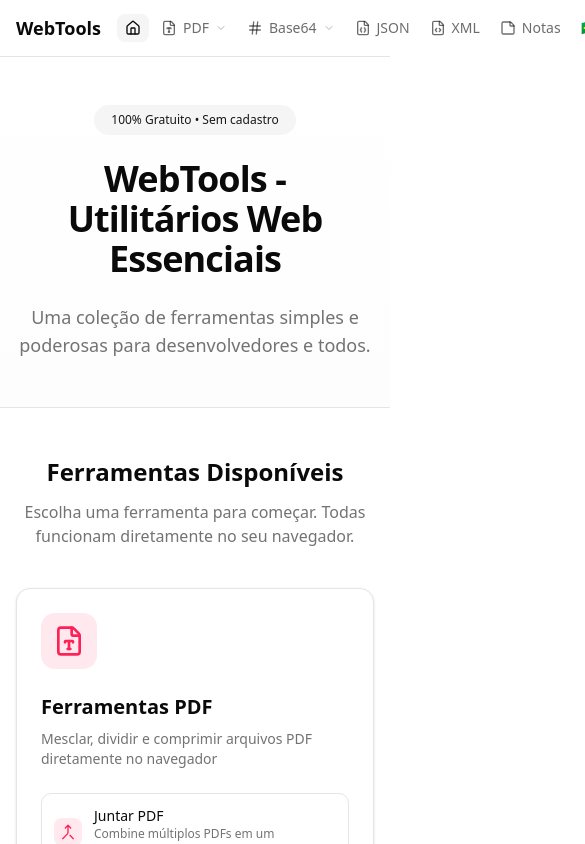
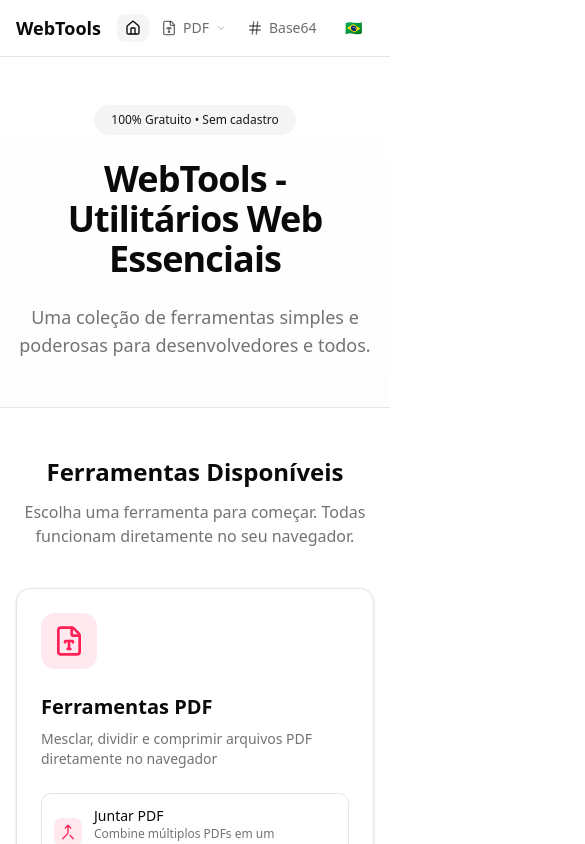
Before and after one commit to medeiroshudson/webtools, a Next.js app: page / in a window 390 px wide. Shown: the top 844 px of the page, 585 px wide, since content can reach past the window. Built offline with nearby package versions, Linux system fonts and the light colour scheme.

Commit message:
feat: refactor Navbar component for improved layout and language selection

```diff
--- a/components/dashboard/navbar.tsx
+++ b/components/dashboard/navbar.tsx
@@ -24,38 +24,41 @@ export function Navbar() {
 
     return (
         <nav className="sticky top-0 z-50 border-b bg-background/95 backdrop-blur supports-[backdrop-filter]:bg-background/60">
-            <div className="container flex h-14 items-center justify-between px-4">
-                <div className="flex items-center">
-                    <Link href="/" className="mr-4 md:mr-8 flex items-center space-x-2">
+            <div className="container mx-auto px-4">
+                <div className="flex h-14 items-center gap-4">
+                    {/* Logo */}
+                    <Link href="/" className="flex items-center space-x-2 shrink-0">
                         <span className="font-bold text-lg md:text-xl">WebTools</span>
                     </Link>
-                    <nav className="flex items-center space-x-1 md:space-x-2 text-sm font-medium">
+
+                    {/* Navigation */}
+                    <nav className="flex items-center gap-1 md:gap-2 text-sm font-medium flex-1 overflow-x-auto overflow-y-hidden">
                         <Link
                             href="/"
                             className={cn(
-                            "flex items-center gap-1.5 md:gap-2 px-2 md:px-3 py-1.5 md:py-2 rounded-md transition-colors",
+                                "flex items-center gap-1.5 md:gap-2 px-2 md:px-3 py-1.5 md:py-2 rounded-md transition-colors shrink-0",
                                 isActive("/") && pathname === "/"
                                     ? "bg-secondary text-foreground"
                                     : "text-foreground/60 hover:text-foreground hover:bg-secondary/50"
                             )}
                         >
-                        <Home className="h-4 w-4" />
+                            <Home className="h-4 w-4 shrink-0" />
                             <span className="hidden sm:inline">{t.common.home}</span>
                         </Link>
                         <DropdownMenu>
                             <DropdownMenuTrigger asChild>
                                 <button
                                     className={cn(
-                                    "flex items-center gap-1.5 md:gap-2 px-2 md:px-3 py-1.5 md:py-2 rounded-md transition-colors",
+                                        "flex items-center gap-1.5 md:gap-2 px-2 md:px-3 py-1.5 md:py-2 rounded-md transition-colors shrink-0",
                                         isActive("/pdf-tools")
                                             ? "bg-secondary text-foreground"
                                             : "text-foreground/60 hover:text-foreground hover:bg-secondary/50"
                                     )}
                                 >
-                                <FileType className="h-4 w-4" />
+                                    <FileType className="h-4 w-4 shrink-0" />
                                     <span className="hidden sm:inline">{t.common.pdfTools}</span>
                                     <span className="sm:hidden">{t.common.pdfTools}</span>
-                                <ChevronDown className="h-3 w-3 opacity-50" />
+                                    <ChevronDown className="h-3 w-3 opacity-50 shrink-0" />
                                 </button>
                             </DropdownMenuTrigger>
                             <DropdownMenuContent align="start">
@@ -83,16 +86,16 @@ export function Navbar() {
                             <DropdownMenuTrigger asChild>
                                 <button
                                     className={cn(
-                                    "flex items-center gap-1.5 md:gap-2 px-2 md:px-3 py-1.5 md:py-2 rounded-md transition-colors",
+                                        "flex items-center gap-1.5 md:gap-2 px-2 md:px-3 py-1.5 md:py-2 rounded-md transition-colors shrink-0",
                                         isActive("/base64-tools")
                                             ? "bg-secondary text-foreground"
                                             : "text-foreground/60 hover:text-foreground hover:bg-secondary/50"
                                     )}
                                 >
-                                <Hash className="h-4 w-4" />
+                                    <Hash className="h-4 w-4 shrink-0" />
                                     <span className="hidden sm:inline">{t.common.base64Tools}</span>
                                     <span className="sm:hidden">{t.common.base64Tools}</span>
-                                <ChevronDown className="h-3 w-3 opacity-50" />
+                                    <ChevronDown className="h-3 w-3 opacity-50 shrink-0" />
                                 </button>
                             </DropdownMenuTrigger>
                             <DropdownMenuContent align="start">
@@ -125,48 +128,48 @@ export function Navbar() {
                         <Link
                             href="/json-formatter"
                             className={cn(
-                            "flex items-center gap-1.5 md:gap-2 px-2 md:px-3 py-1.5 md:py-2 rounded-md transition-colors",
+                                "flex items-center gap-1.5 md:gap-2 px-2 md:px-3 py-1.5 md:py-2 rounded-md transition-colors shrink-0",
                                 isActive("/json-formatter")
                                     ? "bg-secondary text-foreground"
                                     : "text-foreground/60 hover:text-foreground hover:bg-secondary/50"
                             )}
                         >
-                        <FileJson className="h-4 w-4" />
+                            <FileJson className="h-4 w-4 shrink-0" />
                             <span className="hidden sm:inline">JSON</span>
                             <span className="sm:hidden">JSON</span>
                         </Link>
                         <Link
                             href="/xml-formatter"
                             className={cn(
-                            "flex items-center gap-1.5 md:gap-2 px-2 md:px-3 py-1.5 md:py-2 rounded-md transition-colors",
+                                "flex items-center gap-1.5 md:gap-2 px-2 md:px-3 py-1.5 md:py-2 rounded-md transition-colors shrink-0",
                                 isActive("/xml-formatter")
                                     ? "bg-secondary text-foreground"
                                     : "text-foreground/60 hover:text-foreground hover:bg-secondary/50"
                             )}
                         >
-                        <FileCode className="h-4 w-4" />
+                            <FileCode className="h-4 w-4 shrink-0" />
                             <span className="hidden sm:inline">XML</span>
                             <span className="sm:hidden">XML</span>
                         </Link>
                         <Link
                             href="/notes"
                             className={cn(
-                            "flex items-center gap-1.5 md:gap-2 px-2 md:px-3 py-1.5 md:py-2 rounded-md transition-colors",
+                                "flex items-center gap-1.5 md:gap-2 px-2 md:px-3 py-1.5 md:py-2 rounded-md transition-colors shrink-0",
                                 isActive("/notes")
                                     ? "bg-secondary text-foreground"
                                     : "text-foreground/60 hover:text-foreground hover:bg-secondary/50"
                             )}
                         >
-                        <StickyNote className="h-4 w-4" />
+                            <StickyNote className="h-4 w-4 shrink-0" />
                             <span className="hidden sm:inline">{t.common.notes}</span>
                             <span className="sm:hidden">{t.common.notes}</span>
                         </Link>
                     </nav>
-                </div>
 
+                    {/* Language selector - always aligned to the right */}
                     <DropdownMenu>
                         <DropdownMenuTrigger asChild>
-                        <Button variant="ghost" size="sm" className="gap-2">
+                            <Button variant="ghost" size="sm" className="gap-2 shrink-0">
                                 <span className="hidden sm:inline">
                                     {locale === "pt-BR" ? "🇧🇷 Português" : "🇺🇸 English"}
                                 </span>
@@ -189,6 +192,7 @@ export function Navbar() {
                         </DropdownMenuContent>
                     </DropdownMenu>
                 </div>
+            </div>
         </nav>
     )
 }
```
Lines whose indentation alone changed are shown as unchanged.
